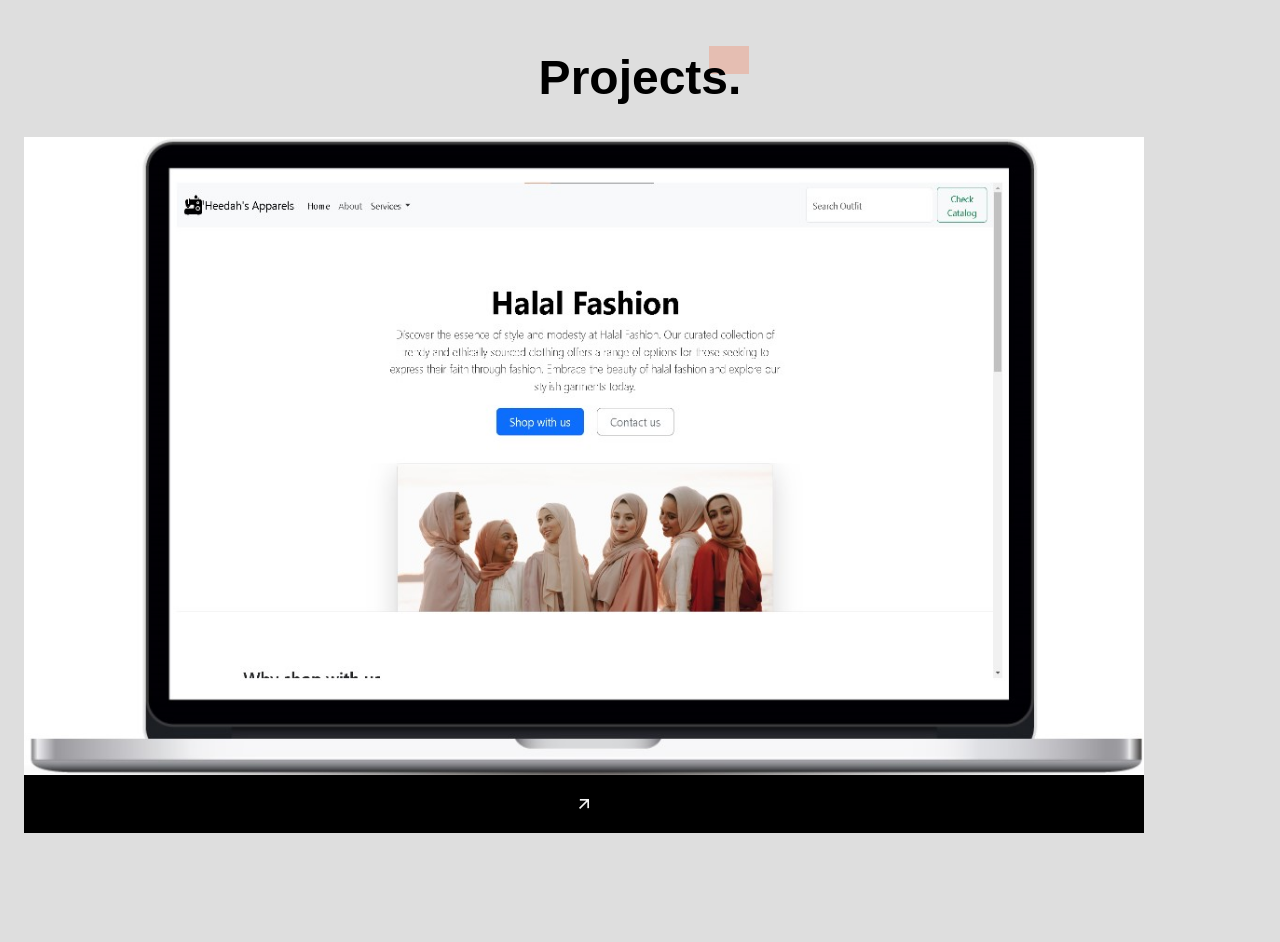
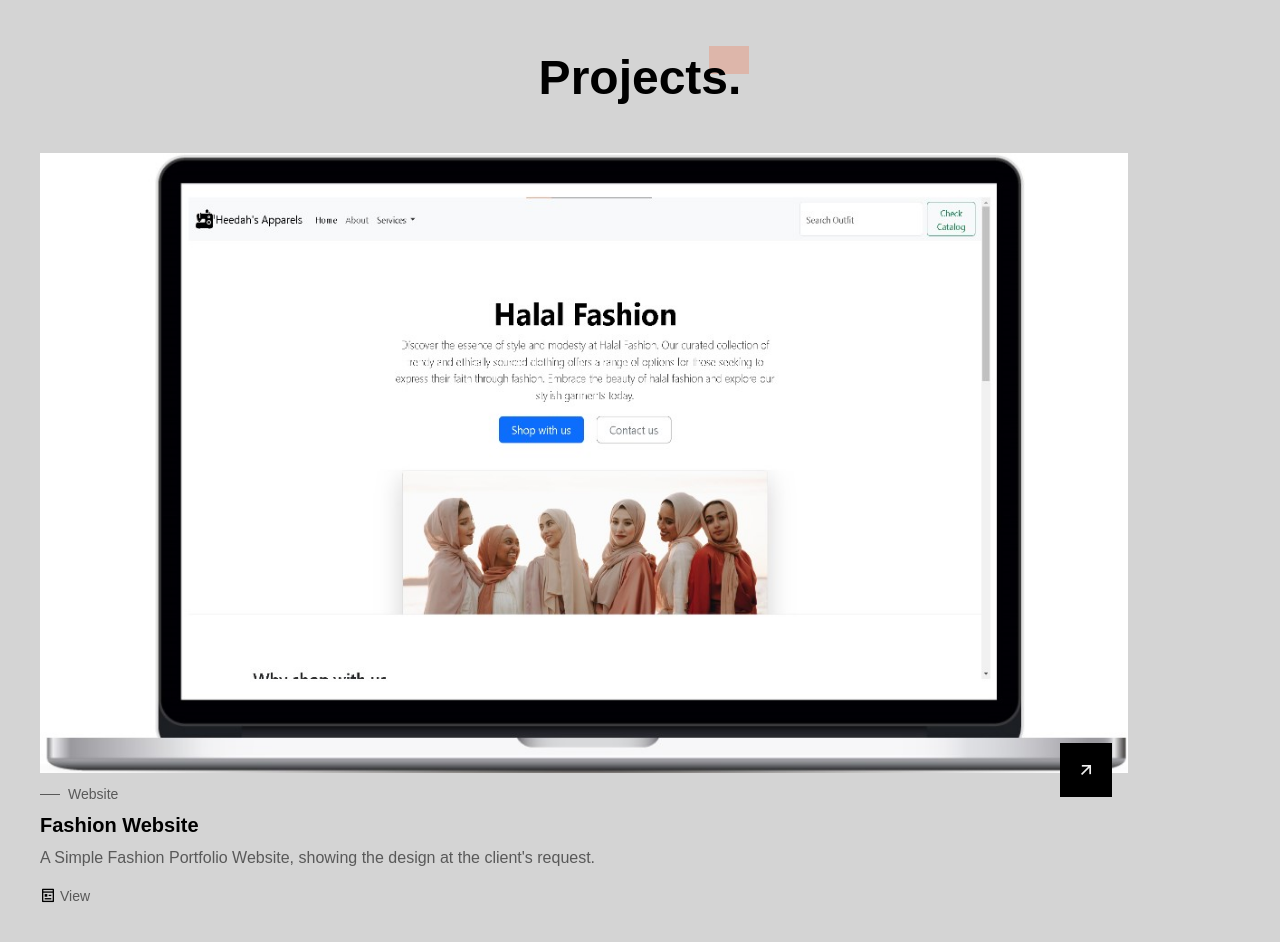
Before and after one commit to Sfmayowa/Portfolio, a plain HTML site: page index.html in a window 1280 px wide. Shown: the part 2460-3402 px from the top of the page. Drawn offline with nearby package versions, Linux system fonts and the light colour scheme; a web font is replaced by a local one.

Commit message:
Added Projects Section

```diff
--- a/assets/css/styles.css
+++ b/assets/css/styles.css
@@ -662,11 +662,95 @@ img {
   font-size: var(--h2-font-size);
   margin-bottom: 1.25rem;
 }
-/*=============== PROJECTS ===============*/
 
-/*=============== CONTACT ===============*/
+/* Projects */
+.projects{
+  background-color: var(--container-color);
+  transition: background-color  .4s;
+}
 
-/* Opaque placeholder */
+.projects__container{
+  row-gap: 2rem;
+}
+
+.projects__card{
+  padding: 1rem 1rem 2rem;
+  transition: background-color  .4s;
+}
+
+.projects__image{
+  position: relative;
+  margin-bottom: .75rem;
+}
+
+.projects__button{
+  position: absolute;
+  right: 1rem;
+  bottom: -1.5rem;
+  padding: 1rem;
+}
+
+.projects__content{
+  margin-bottom: 1.25rem;
+}
+
+.projects__subtitle{
+  position: relative;
+  display: inline-block;
+  font-size: var(--small-font-size);
+  font-weight: var(--font-medium);
+  color: var(--text-color);
+  margin-bottom: .75rem;
+  padding-left: 1.75rem;
+}
+
+.projects__subtitle::after{
+  content: '';
+  width: 20px;
+  height: 1px;
+  background-color: var(--text-color);
+  position: absolute;
+  top: 50%;
+  left: 0;
+}
+
+.projects__title{
+  font-size: var(--h3-font-size);
+  margin-bottom: .75rem;
+}
+
+.projects__buttons{
+  display: flex;
+  align-items: center;
+  column-gap: 1rem;
+}
+
+.projects__link{
+  display: flex;
+  align-items: center;
+  column-gap: .25rem;
+  color: var(--text-color);
+  font-size: var(--small-font-size);
+  font-weight: var(--font-medium);
+  transition: color .4s;
+}
+
+.projects__link i{
+font-size: 1rem;
+color: var(--title-color);
+transition: color .4s;
+}
+
+.projects__link:hover,
+.projects__link:hover i{
+  color: var(--first-color);
+}
+
+.projects__card:hover{
+  background-color: white;
+}
+
+
 
 /* Move label up & sticky label */
 
--- a/index.html
+++ b/index.html
@@ -270,7 +270,7 @@
         </h2>
 
         <div class="projects__container container grid">
-          <article class="projects__cards">
+          <article class="projects__card">
             <div class="projects__image">
               <img
                 src="assets/img/preview 1.jpg"
@@ -282,13 +282,39 @@
                 <i class="ri-arrow-right-up-line"></i>
               </a>
             </div>
+
+            <div class="projects__content">
+              <h3 class="projects__subtitle">Website</h3>
+              <h2 class="projects__title">Fashion Website</h2>
+
+              <p class="projects__description">
+                A Simple Fashion Portfolio Website,
+                showing the design at the client's request.
+              </p>
+            </div>
+
+            <div class="projects__buttons">
+              <a href="https://heartfelt-meerkat-e9b52e.netlify.app/" target="_blank" class="projects__link">
+                <i class="ri-pages-line"></i>  View
+              </a>
+            </div>
           </article>
         </div>
       </section>
 
       <!--==================== CONTACT ====================-->
-      <section class="contact section" id="contact"></section>
+      <section class="contact section" id="contact">
+        <div class
+
+      </section>
     </main>
+
+
+
+
+
+
+
 
     <!--==================== FOOTER ====================-->
     <footer class="footer"></footer>
```
